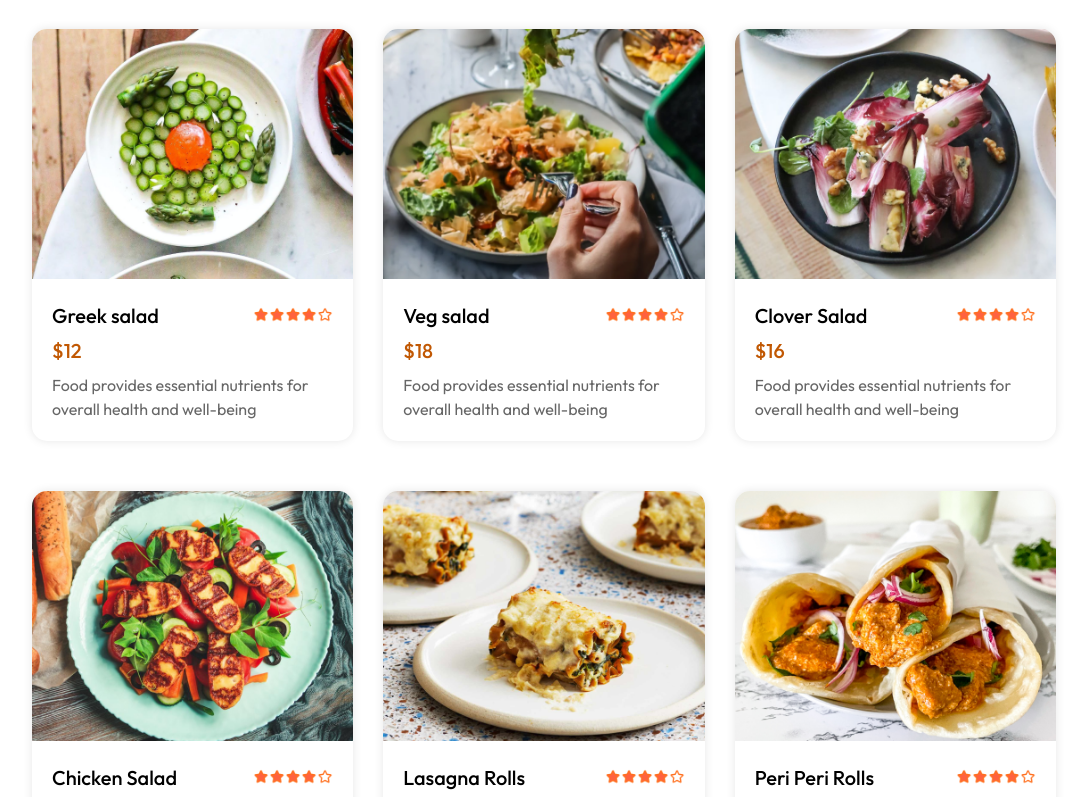
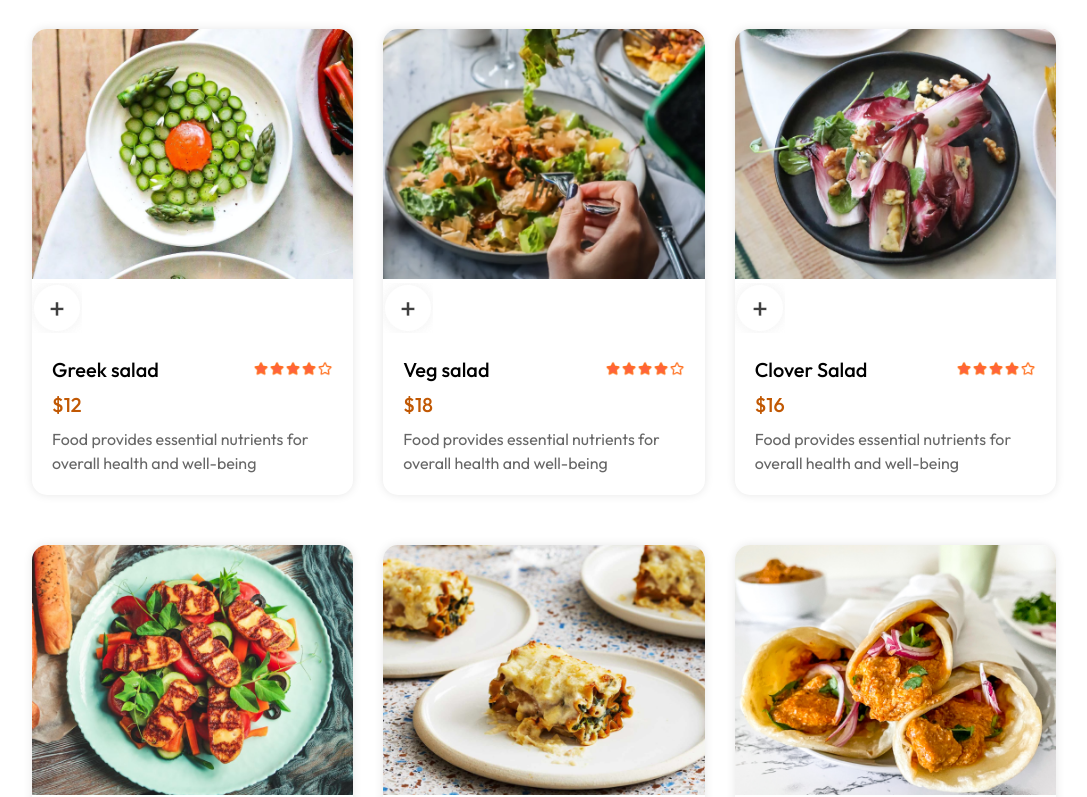
Before and after one commit to Heshani833/Full-Stack-Food-Delivery-Website, a React (Vite) app: page / in a window 1280 px wide. Shown: the part 1175-1972 px from the top of the page, without its empty margins (96-1183 px from the left). Built offline with nearby package versions, Linux system fonts and the light colour scheme.

Commit message:
Set item count

```diff
--- a/src/components/FoodItem/FoodItem.jsx
+++ b/src/components/FoodItem/FoodItem.jsx
@@ -1,12 +1,38 @@
 import React from "react";
+import { useState } from "react";
 import "./FoodItem.css";
 import { assets } from "../../assets/assets";
 
 const FoodItem = ({ id, name, price, description, image }) => {
+  const [itemCount, setItemCount] = useState(0);
+
   return (
     <div className="food-item">
       <div className="food-item-img-container">
         <img className="food-item-image" src={image} alt={name} />
+        {!itemCount ? (
+          <img
+            className="add"
+            onClick={() => setItemCount((prev) => prev + 1)}
+            src={assets.add_icon_white}
+            alt="Add"
+          />
+        ) : (
+          <div className="food-item-counter">
+            {" "}
+            <img
+              onClick={() => setItemCount((prev) => prev - 1)}
+              src={assets.remove_icon_red}
+              alt=""
+            />
+            <p>{itemCount}</p>
+            <img
+              onClick={() => setItemCount((prev) => prev + 1)}
+              src={assets.add_icon_green}
+              alt=""
+            />
+          </div>
+        )}
       </div>
       <div className="food-item-info">
         <div className="food-item-name-rating">
```
